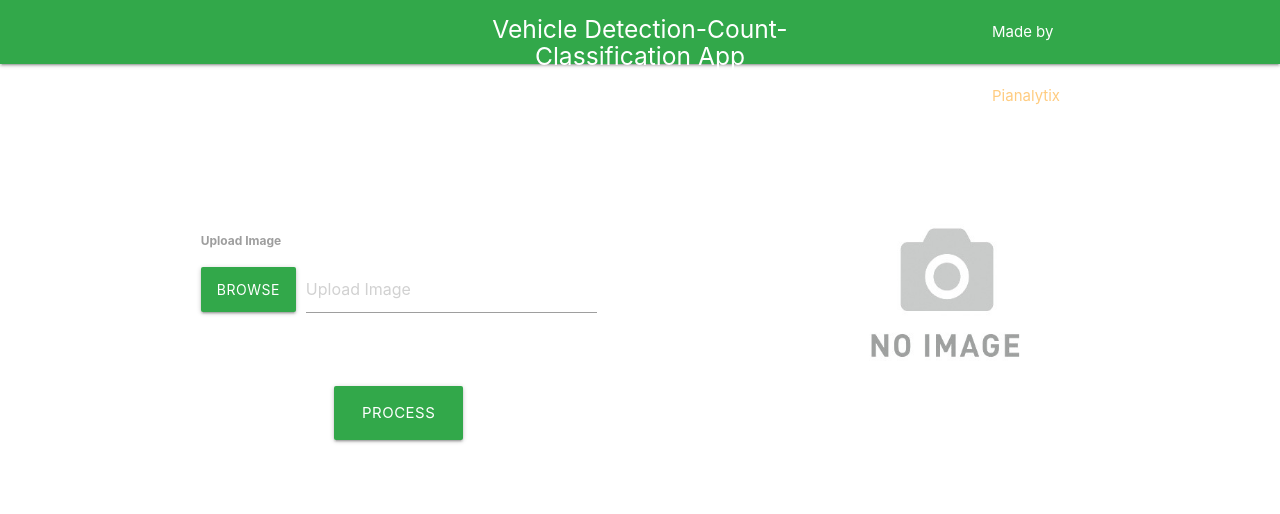
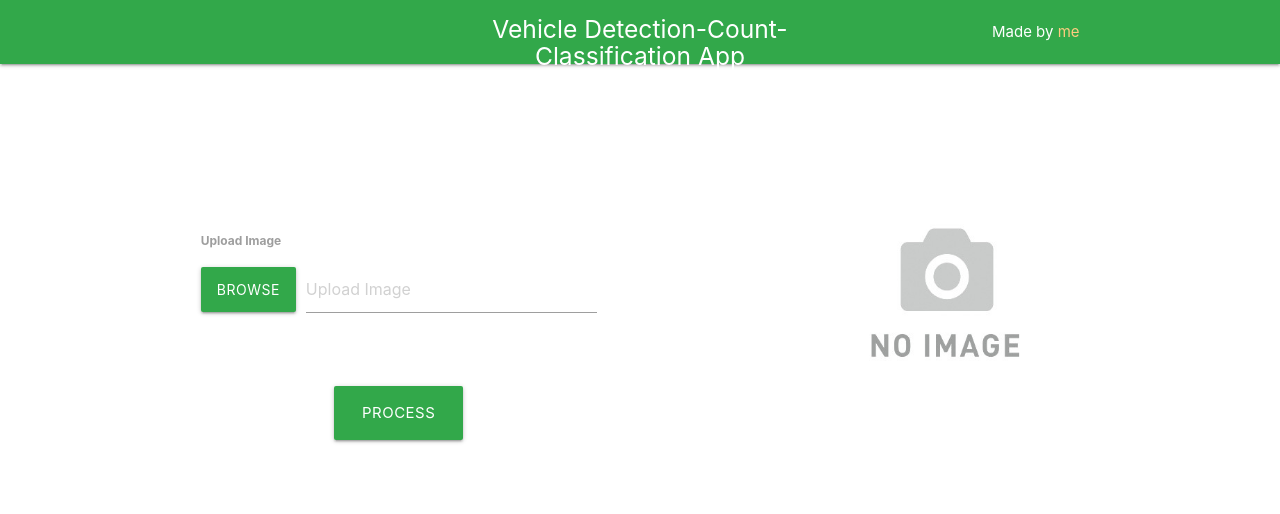
Before and after one commit to PrakharSSinha/Vehicle_count, a Flask app: page / in a window 1280 px wide. Shown: the top 514 px of the page. Run offline with Flask 3, Linux system fonts and the light colour scheme.

Commit message:
Update index.html

```diff
--- a/Detect and Count Vehicle Flask App/app/templates/index.html
+++ b/Detect and Count Vehicle Flask App/app/templates/index.html
@@ -13,7 +13,7 @@
     <div class="nav-wrapper container">
       <a id="logo-container" class="brand-logo center"><h5>Vehicle Detection-Count-Classification App</h5></a>
       <div style="margin-left: 800px">
-      	   Made by <a class="orange-text text-lighten-3">Pianalytix</a>
+      	   Made by <a class="orange-text text-lighten-3">me</a>
       </div>
     </div>
   </nav>
```
